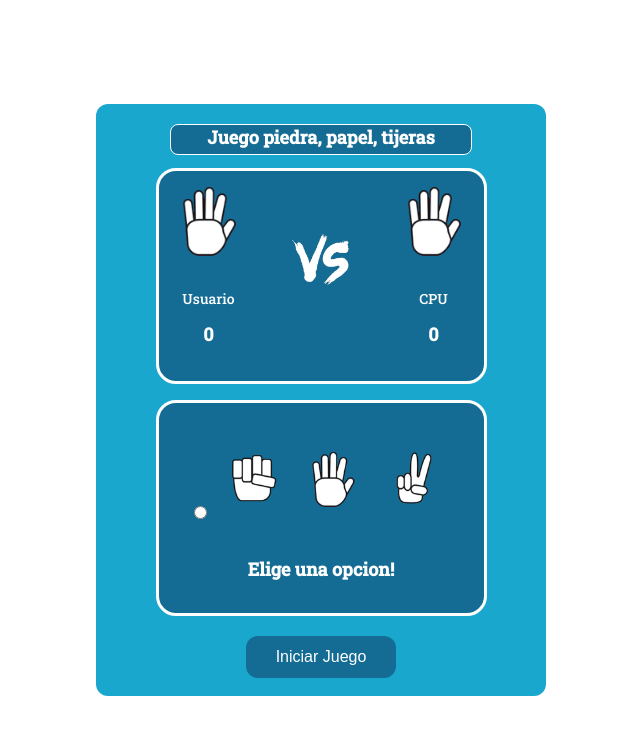
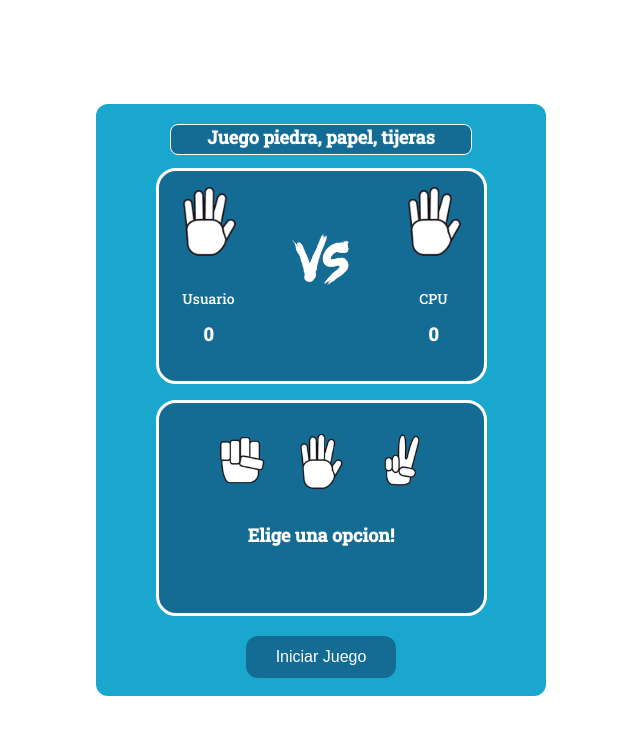
Before and after one commit to PabloOro27/piedra-papel-y-tijera, a plain HTML site: page index.html in a window 1280 px wide. Shown: the whole page, without its empty margins (319-959 px from the left). Drawn offline with Linux system fonts and the light colour scheme.

Commit message:
se reparo el error de seleccion de mano

```diff
--- a/game.js
+++ b/game.js
@@ -0,0 +1,7 @@
+let manoPiedra
+let manoPapel
+let manoTijera
+
+function iniciarJuego() {
+
+}
--- a/index.html
+++ b/index.html
@@ -41,18 +41,20 @@
             </div>
 
             <div class="seleccion">
-                <ul class="mano-seleccion">
-                    <li class="piedra">
-                        <input type="radio">
+                <div class="mano-seleccion">
+                    <input type="radio" id="manoPiedra" name="mano">
+                    <label class="piedra" for = "manoPiedra">
                         <img src="./Assets/Piedra.png" alt="piedra">
-                    </li>
-                    <li class="papel">
+                    </label>
+                    <input type="radio" id="manoPapel" name="mano">
+                    <label class="papel" for = "manoPapel">
                         <img src="./Assets/Papel.png" alt="papel">
-                    </li>
-                    <li class="tijera">
+                    </label>
+                    <input type="radio" id="manoTijera" name="mano">
+                    <label class="tijera" for = "manoTijera">
                         <img src="./Assets/Tijeras.png" alt="tijera">
-                    </li>
-                </ul>
+                    </label>
+                </div>
 
                 <p>Elige una opcion!</p>
             </div>
--- a/styles.css
+++ b/styles.css
@@ -96,33 +96,29 @@ body{
 }
 .mano-seleccion{
     display: flex;
+    padding: 0;
+    margin-top: 18px;
 }
 .piedra img,
 .papel img,
 .tijera img{
     width: 80px;
 }
-.piedra,
-.papel,
-.tijera{
-    margin: 20px 0 0;
-}
-.mano-seleccion{
-    list-style: none;
-    padding: 0;
-}
-.mano-seleccion li img:hover{
+.mano-seleccion label img:hover{
     width: 100px;
-}
-.mano-seleccion li img:checked{
-    width: 110px;
 }
 .seleccion p{
     font-weight: bold;
     color: var(--white);
     font-size: var(--lg);
 }
+input {
+    display: none;
+}
 
+input:checked + label img {
+    width: 120px;
+}
 .primary-button{
     margin: 20px 0 18px;
     font-size: var(--md);
```
